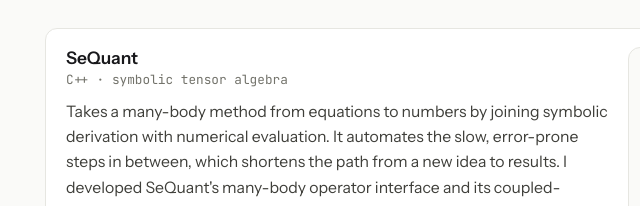
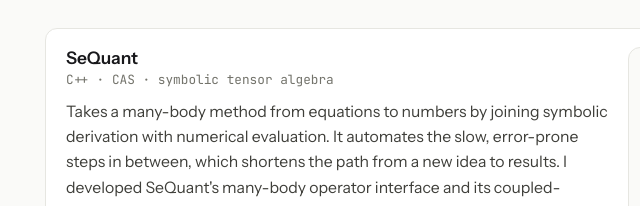
Before and after one commit to ajay-mk/ajay-mk.github.io, an Astro site: page / in a window 1280 px wide. Shown: the part 594-800 px from the top of the page, 299-939 px from the left. Built offline with nearby package versions, Linux system fonts and the light colour scheme; Astro itself is replaced by a stand-in of ours; no server answers; a web font is replaced by a local one.

Commit message:
home: tag sequant as a cas

```diff
--- a/src/pages/index.astro
+++ b/src/pages/index.astro
@@ -24,7 +24,7 @@
     name: 'SeQuant',
     href: 'https://github.com/ValeevGroup/SeQuant',
     repo: 'ValeevGroup/SeQuant',
-    meta: 'C++ · symbolic tensor algebra',
+    meta: 'C++ · CAS · symbolic tensor algebra',
     desc: "Takes a many-body method from equations to numbers by joining symbolic derivation with numerical evaluation. It automates the slow, error-prone steps in between, which shortens the path from a new idea to results. I developed SeQuant's many-body operator interface and its coupled-cluster capabilities, including alternative ansätze, linear response, and equation-of-motion methods.",
     fig: { art: Network, label: 'Equation to numbers', caption: 'Molecular properties' },
   },
```
